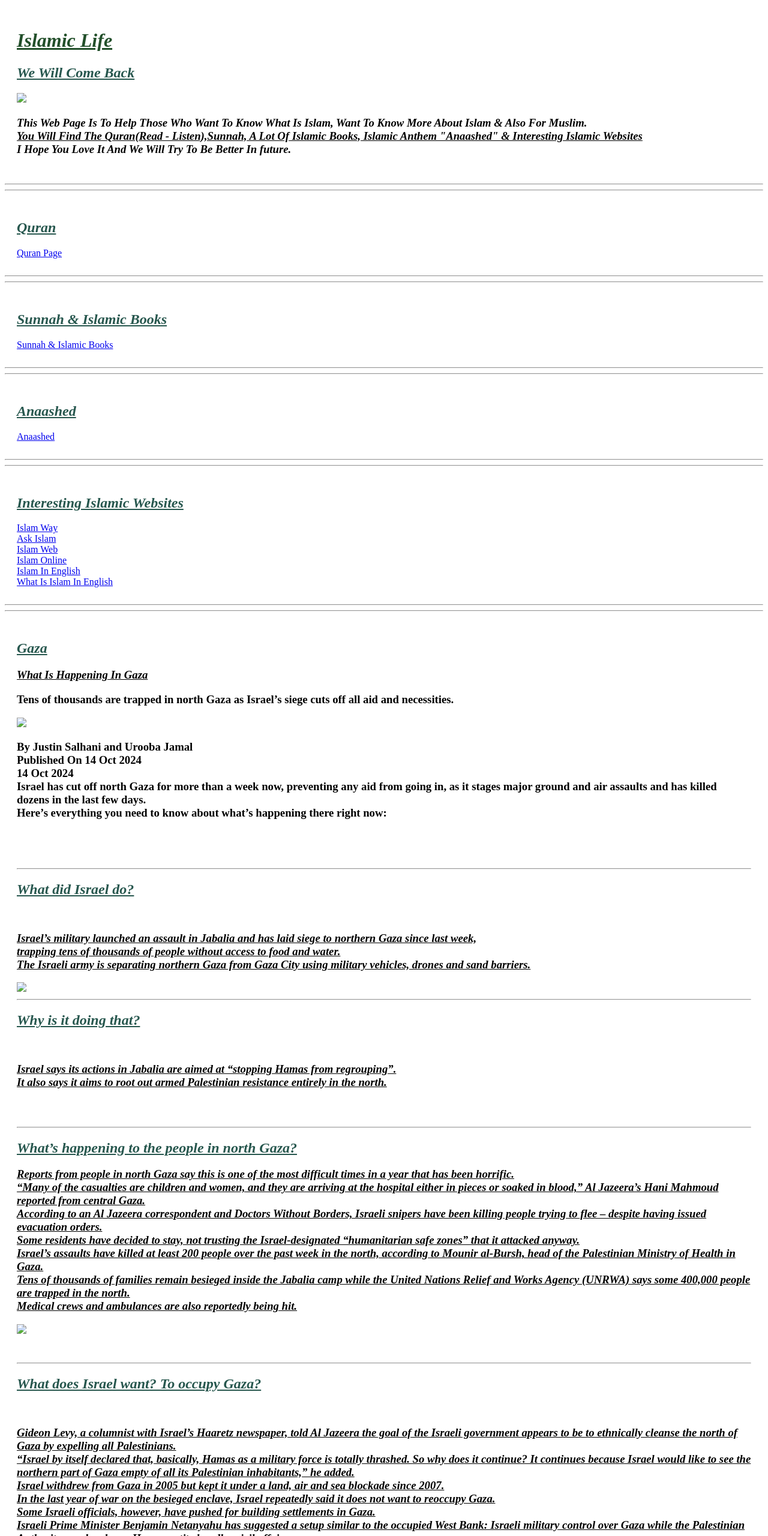
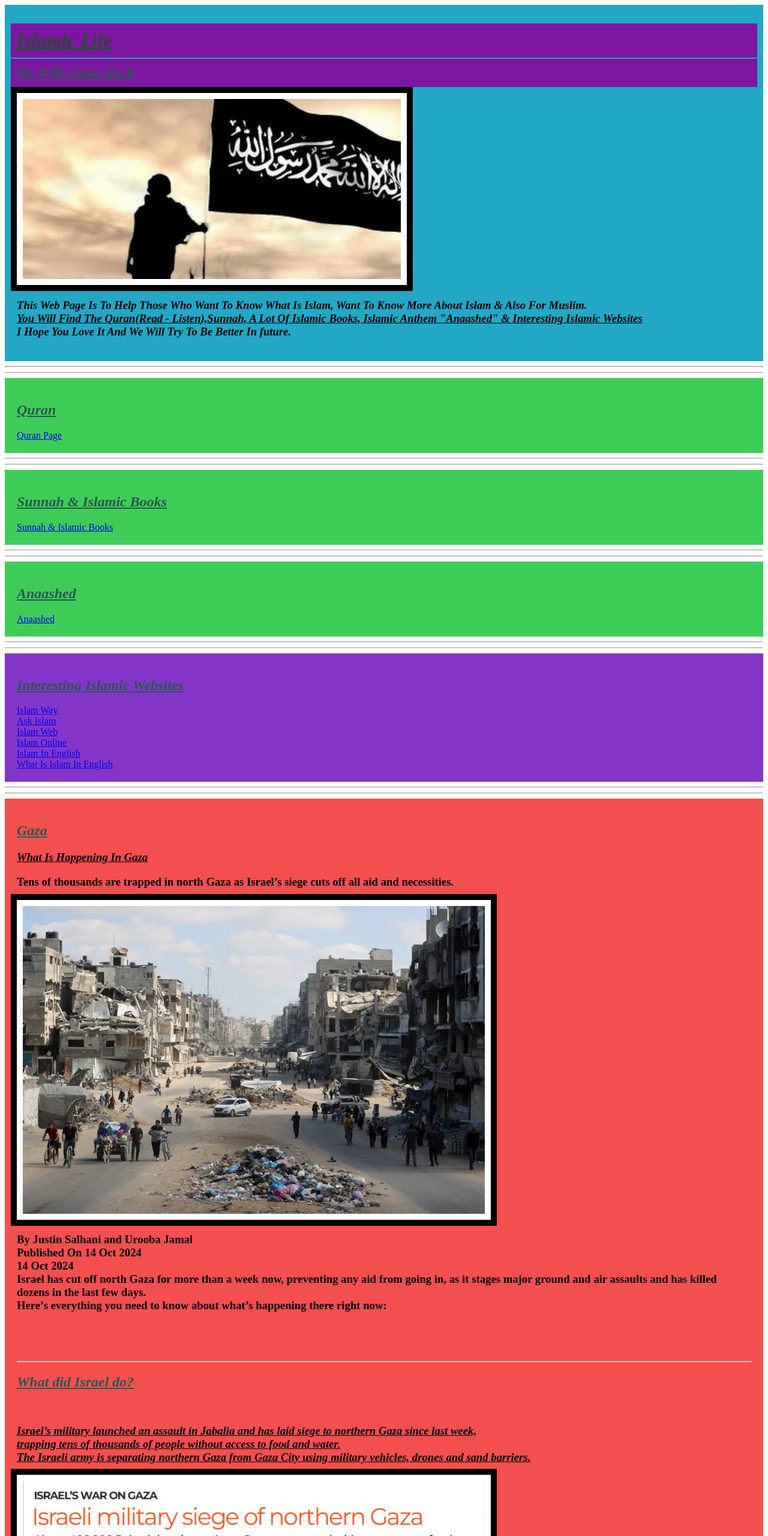
Before and after one commit to joesrhan/Islamic-Life, a plain HTML site: page index.html in a window 1280 px wide. Shown: the top 2560 px of the page at 60% size. Drawn offline with Linux system fonts and the light colour scheme; files that its build step writes are made by us from their sources; files whose address does not match are found by name.

Commit message:
Add files via upload

```diff
--- a/index.html
+++ b/index.html
@@ -9,10 +9,10 @@
 </head>
 
 <body>
-    <div>
-        <h1><strong><em><u>Islamic Life</u></em></strong></h1>
-        <h2><em><u>We Will Come Back</u></em></h2>
-        <img src="E:\joex_2\img_1.jpeg">
+    <div class="A">
+        <h1 class="E"><strong><em><u>Islamic Life</u></em></strong></h1>
+        <h2 class="E"><em><u>We Will Come Back</u></em></h2>
+        <img class="img_1" src="E:\joex_2\img_1.jpeg">
         <h3><em>This Web Page Is To Help Those Who Want To Know What Is Islam, Want To Know More About Islam & Also
                 For
                 Muslim.
@@ -26,25 +26,25 @@
     </div>
     <hr>
     <hr>
-    <div>
+    <div class="B">
         <h2><em><u>Quran</u></em></h2>
         <a href="https://quran.com/ar" target="_blank" title="Read&Listen To Quran In All Languages ">Quran Page</a>
     </div>
     <hr>
     <hr>
-    <div>
+    <div class="B">
         <h2><em><u>Sunnah & Islamic Books</u></em></h2>
         <a href="https://ketabonline.com/ar" target="_blank">Sunnah & Islamic Books</a>
     </div>
     <hr>
     <hr>
-    <div>
+    <div class="B">
         <h2><em><u>Anaashed</u></em></h2>
         <a href="https://doaatv.com" target="_blank">Anaashed</a>
     </div>
     <hr>
     <hr>
-    <div>
+    <div class="C">
         <h2><em><u>Interesting Islamic Websites</u></em></h2>
         <a href="https://ar.islamway.net/" target="_blank">Islam Way</a> <br>
         <a href="https://islamqa.info/en" target="_blank">Ask Islam</a> <br>
@@ -55,11 +55,11 @@
     </div>
     <hr>
     <hr>
-    <div>
+    <div class="D">
         <h2><strong><em><u>Gaza</u></em></strong></h2>
         <h3><em><u>What Is Happening In Gaza</u></em></h3>
         <h3>Tens of thousands are trapped in north Gaza as Israel’s siege cuts off all aid and necessities.</h3>
-        <img src="E:\joex_2\img_2.WEBP">
+        <img class="img_2" src="E:\joex_2\img_2.WEBP">
         <br>
         <h3><strong>By Justin Salhani and Urooba Jamal <br>
                 Published On 14 Oct 2024 <br>
@@ -75,7 +75,7 @@
                     trapping tens of thousands of people without access to food and water. <br>
                     The Israeli army is separating northern Gaza from Gaza City using military vehicles, drones and sand
                     barriers.<br></u></em></h3>
-        <img src="E:\joex_2\img_3.WEBP">
+        <img class="img_3" src="E:\joex_2\img_3.WEBP">
         <br>
         <hr>
         <h2><em><u>Why is it doing that?</u></em></h2>
@@ -99,7 +99,7 @@
                     (UNRWA) says some 400,000 people are trapped in the north. <br>
 
                     Medical crews and ambulances are also reportedly being hit.</u></em></h3>
-        <img src="E:\joex_2\img_4.WEBP">
+        <img class="img_4" src="E:\joex_2\img_4.WEBP">
         <br><br><br>
         <hr>
         <h2><em><u>What does Israel want? To occupy Gaza?</u></em></h2>
@@ -138,7 +138,7 @@
                     <br>
                     Further compounding the violation would be if it takes the same direction it has in the occupied
                     West Bank. <br> </u></em></h3>
-        <img src="E:\joex_2\img_5.WEBP">
+        <img class="img_5" src="E:\joex_2\img_5.WEBP">
         <br>
         <h3><em><u>There, illegal Israeli settlements are cropping up everywhere, Palestinians are being deprived of
                     access to their land, the Israeli army is raiding and killing with impunity – as are Israeli
@@ -153,7 +153,7 @@
                     Additionally, the occupier is required to adhere to regulations such as protecting occupied peoples’
                     property and allowing the flow of humanitarian aid, which Israel is not doing right now in north
                     Gaza. <br></u></em></h3>
-        <img src="e:\joex_2\img_6.WEBP">
+        <img class="img_6" src="e:\joex_2\img_6.WEBP">
         <br><br>
         <hr>
         <hr>
--- a/master.css
+++ b/master.css
@@ -6,7 +6,93 @@ h2 {
     color: rgb(39, 87, 78);
 }
 
+.E {
+    background-color: #7c16a1;
+    outline: 10px solid #7c16a1;
+    ;
+}
+
 div {
     background-color: white;
     padding: 20px;
 }
+
+.img_1 {
+    border: 10px solid rgb(255, 255, 255);
+    outline: 10px solid black;
+}
+
+.img_2 {
+    border: 10px solid rgb(255, 255, 255);
+    outline: 10px solid black;
+}
+
+.img_3 {
+    border: 10px solid rgb(255, 255, 255);
+    outline: 10px solid black;
+}
+
+.img_4 {
+    border: 10px solid rgb(255, 255, 255);
+    outline: 10px solid black;
+}
+
+.img_5 {
+    border: 10px solid rgb(255, 255, 255);
+    outline: 10px solid black;
+}
+
+.img_6 {
+    border: 10px solid rgb(255, 255, 255);
+    outline: 10px solid black;
+}
+
+.A {
+    background-color: rgb(34, 167, 197);
+}
+
+.B {
+    background-color: #3fcd59;
+}
+
+.C {
+    background-color: #8336c7;
+}
+
+.D {
+    background-color: rgba(240, 16, 16, 0.733);
+}
+
+/*
+Target All Paragraph
+*/
+
+
+/* .joe { */
+/* color: green; */
+/* } */
+
+/* div { */
+/* background-color: red; */
+/*Color Name*/
+/* background-color: rgb(255 255 255 / 50%); */
+/*Red Green Blue Alpha Channel */
+/* background-image: url("../imgs/ابن_تيمية.jpg"); */
+/* background-repeat: no-repeat; */
+/* background-attachment: fixed */
+/* background-position: left top; */
+/* background-size: contain; */
+
+/* Top Right Bottom Left */
+/* 10px 20px 10p 20px */
+/* padding: 10px 20px;  */
+/* margin: 10px; */
+/* width: 70%; */
+/* margin-left: auto; */
+/* margin-right: auto; */
+/* margin: auto; */
+/* border-width: 10px; */
+/* border-color: red; */
+/* border-style: solid; */
+/* border: 10px solid red; */
+/* } */
```
Also changed, not shown: img_1.jpeg (added), img_2.webp (added), img_3.webp (added), img_4.webp (added), img_5.webp (added), img_6.webp (added), img_7.jpg (added).
